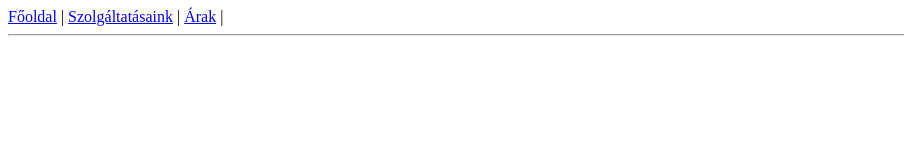
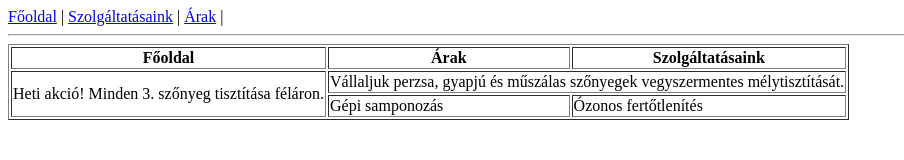
Before and after one commit to WiesenfartAnnaRegina/szonyegxdddd, a plain HTML site: page index.html in a window 1280 px wide. Shown: the whole page, without its empty margins (0-904 px from the left). Drawn offline with Linux system fonts and the light colour scheme.

Commit message:
táblázat

```diff
--- a/index.html
+++ b/index.html
@@ -1,10 +1,10 @@
 <!DOCTYPE html>
-<html lang="en">
+<html lang="hu">
 
 <head>
 	<meta charset="UTF-8">
 	<meta name="viewport" content="width=device-width, initial-scale=1.0">
-	<title>Document</title>
+	<title>index</title>
 </head>
 
 <body>
@@ -14,4 +14,30 @@
 	<hr>
 </body>
 
+<table border="1">
+	<thead>
+		<tr>
+
+			<th>Főoldal</th>
+			<th>Árak</th>
+			<th>Szolgáltatásaink</th>
+
+		</tr>
+	</thead>
+	<tbody>
+
+		<tr>
+			<td rowspan="2">Heti akció! Minden 3. szőnyeg tisztítása féláron.</td>
+			<td colspan="2">Vállaljuk perzsa, gyapjú és műszálas szőnyegek vegyszermentes mélytisztítását.</td>
+
+		</tr>
+		<tr>
+			<td>Gépi samponozás</td>
+			<td>Ózonos fertőtlenítés</td>
+
+		</tr>
+
+	</tbody>
+</table>
+
 </html>
```
Also changed, not shown: 1 other file.
